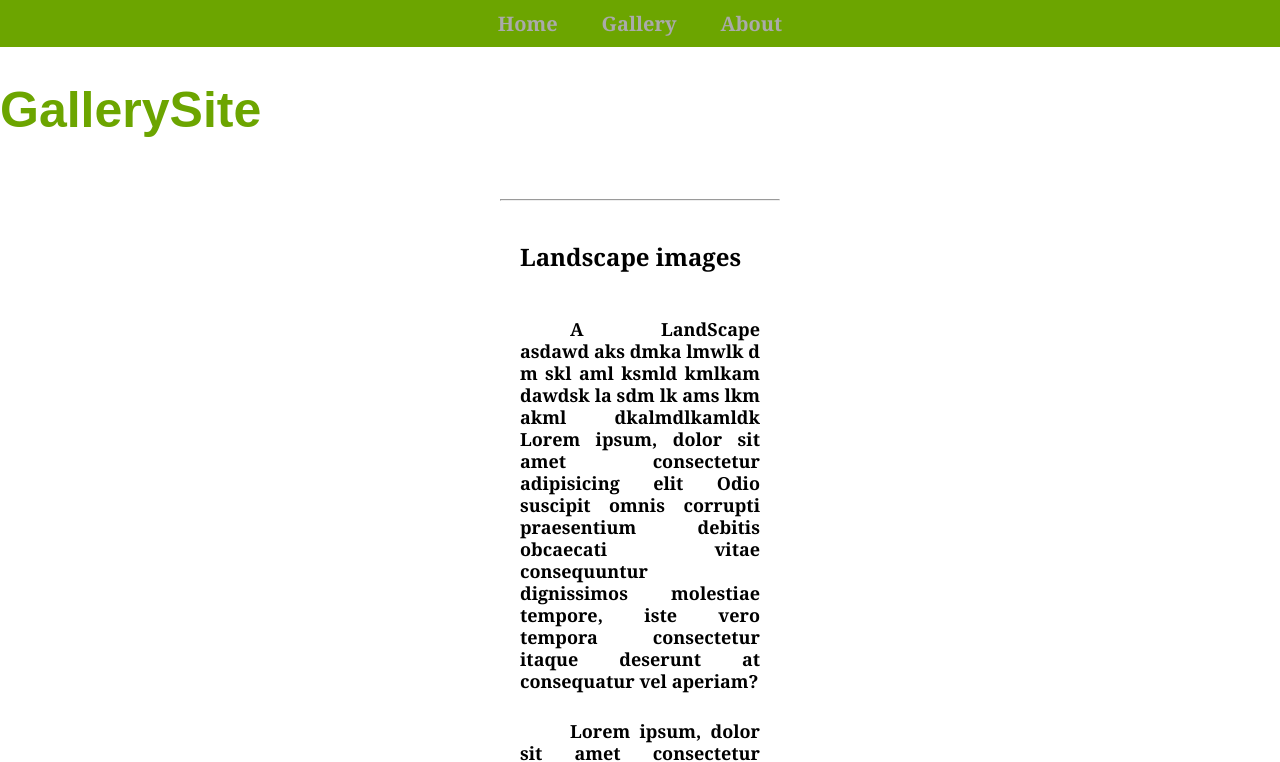
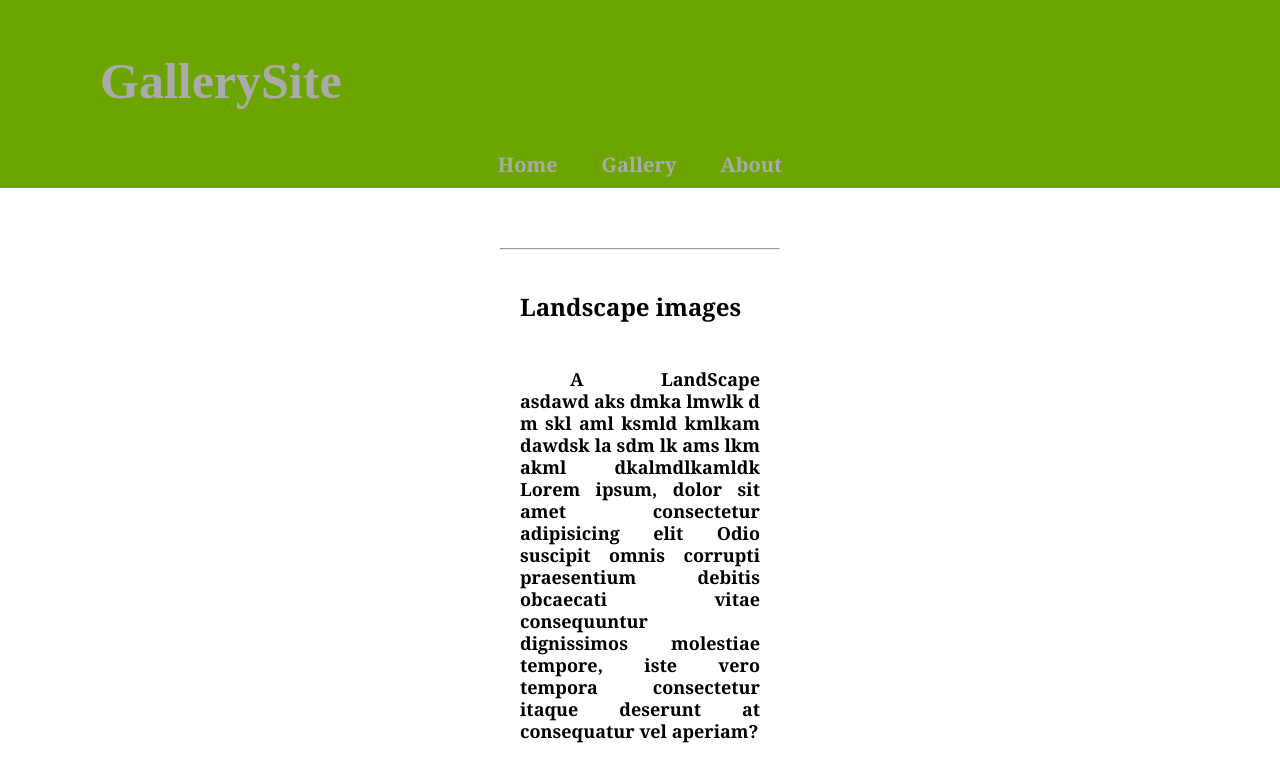
Before and after one commit to Akemle/Landscape-project-JS-HTML-CSS, a plain HTML site: page index.html in a window 1280 px wide. Shown: the top 762 px of the page. Drawn offline with Linux system fonts and the light colour scheme.

Commit message:
GallerySite adicionado dentro da header

```diff
--- a/css/style.css
+++ b/css/style.css
@@ -19,6 +19,7 @@ body{
     font-weight: 600;
     color: #aaaaaa;
     text-decoration: none;
+
 }
 .header ul li a:hover{
     color: #113C0B ;
@@ -27,8 +28,9 @@ body{
 
 #title{
     text-align: left;
-    color: #6ca500;
-    font-family: Arial, Helvetica, sans-serif;
+    padding: 0px 100px;
+    color: #aaaaaa;
+    font-family: 'Times New Roman';
     font-size: 50px;
 }
 .Text{
--- a/index.html
+++ b/index.html
@@ -12,6 +12,7 @@
     <header class="header">
         <nav>
             <ul>
+                <li><h1 id = "title">GallerySite</h1></li>
                 <li><a href="index.html">Home</a></li>
                 <li><a href="gallery.html">Gallery</a></li>
                 <li><a href="about.html">About</a></li>
@@ -20,7 +21,7 @@
         </nav>
     </header>
     <!-- title -->
-    <h1 id = "title">GallerySite</h1>
+
     <!-- text -->
     <div class="Text">
 
```
Also changed, not shown: about.html (+1 -0 lines), gallery.html (+1 -0 lines).
